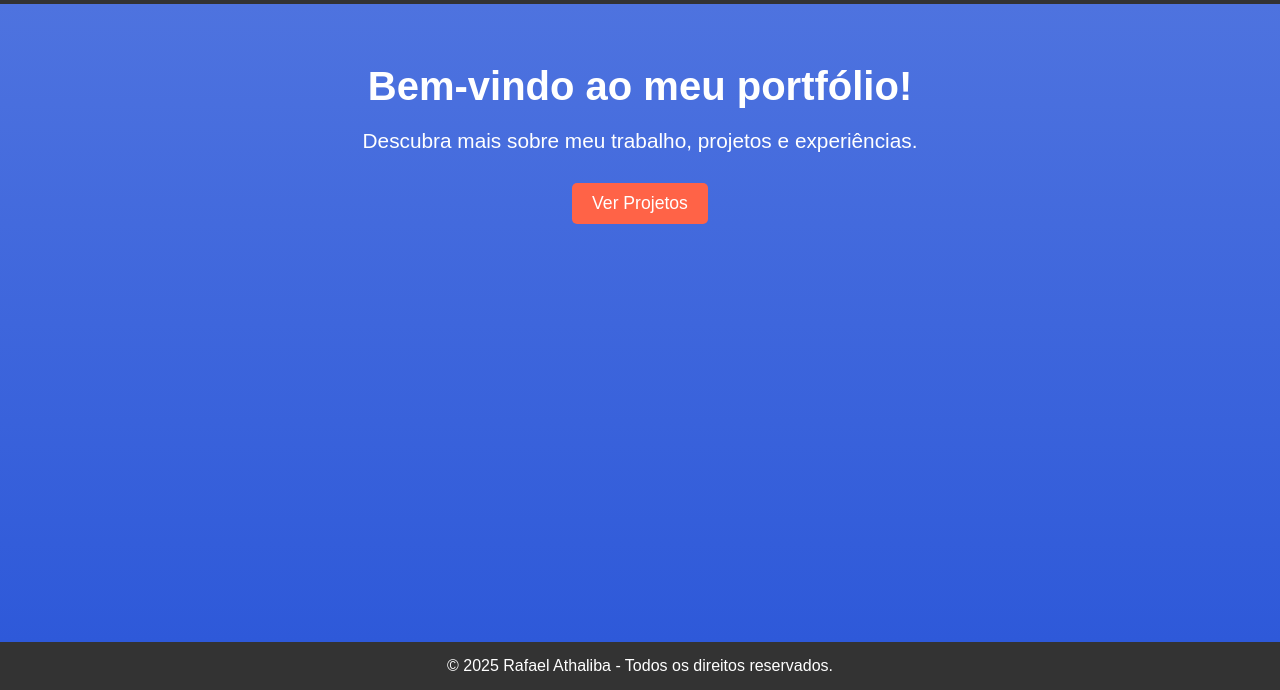
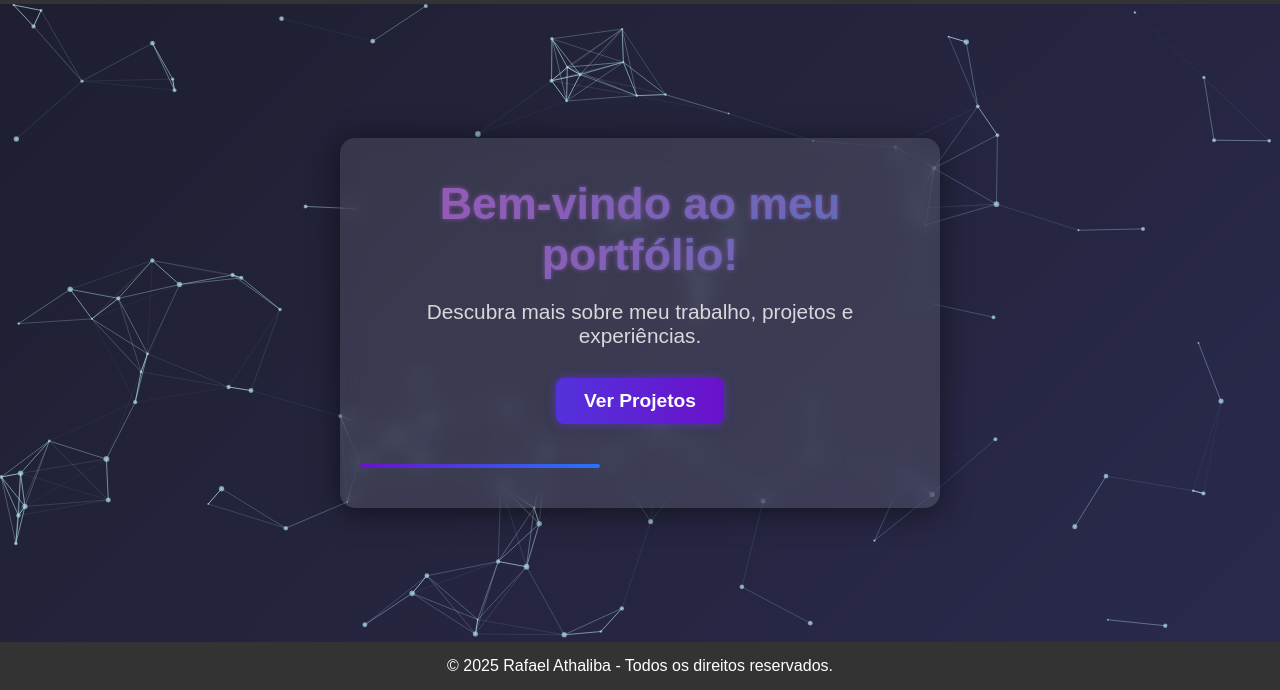
Before and after one commit to athaliba/SITE-PORT, a plain HTML site: page index.html in a window 1280 px wide. Shown: the part 110-800 px from the top of the page. Drawn offline with Linux system fonts and the light colour scheme.

Commit message:
Utilização de IA portifolio

```diff
--- a/css/styleindex.css
+++ b/css/styleindex.css
@@ -4,15 +4,21 @@
     box-sizing: border-box;
 }
 
-body {
+html, body {
+    height: 100%;
+    overflow: hidden; /* Remove scroll vertical */
     font-family: Arial, sans-serif;
-    background-color: #f4f4f9;
-    color: #333;
+    background: linear-gradient(135deg, #1e1e2f, #2a2a4d);
+    color: #ffffff;
     display: flex;
     flex-direction: column;
+}
+
+body {
     min-height: 100vh;
 }
 
+/* Header */
 header {
     background-color: #333;
     color: white;
@@ -20,6 +26,7 @@ header {
     text-align: center;
     position: relative;
     min-height: 100px;
+    flex-shrink: 0;
 }
 
 .container {
@@ -67,43 +74,133 @@ nav ul li a:hover {
     border-bottom: 2px solid #ff6347;
 }
 
+/* Welcome Section: ocupa o espaço restante entre header e footer */
 .welcome-section {
-    background: linear-gradient(to bottom, #4e73df, #2e59d9);
-    color: white;
-    padding: 60px 20px;
+    position: relative;
+    flex-grow: 1;
+    overflow: hidden;
+    display: flex;
+    justify-content: center;
+    align-items: center;
     text-align: center;
-    flex: 1;
 }
 
-.welcome-content h2 {
-    font-size: 2.5em;
-    margin-bottom: 20px;
+/* Canvas partículas ocupa todo espaço da welcome-section, atrás do conteúdo */
+canvas.particles {
+    position: absolute;
+    top: 0;
+    left: 0;
+    width: 100%;
+    height: 100%;
+    display: block;
+    z-index: 0;
 }
 
-.welcome-content p {
-    font-size: 1.3em;
-    margin-bottom: 30px;
+/* Glassmorphism - container */
+.glass-container {
+    position: relative;
+    background: rgba(255, 255, 255, 0.1);
+    backdrop-filter: blur(10px);
+    -webkit-backdrop-filter: blur(10px);
+    border-radius: 15px;
+    padding: 40px;
+    box-shadow: 0 4px 30px rgba(0, 0, 0, 0.5);
+    animation: fadeInScale 0.5s ease-in-out;
+    z-index: 1;
+    max-width: 600px;
+    width: 90%;
 }
 
+@keyframes fadeInScale {
+    from {
+        opacity: 0;
+        transform: scale(0.9);
+    }
+    to {
+        opacity: 1;
+        transform: scale(1);
+    }
+}
+
+/* Título e texto da glass-container */
+.glass-container h2 {
+    font-size: 2.8rem;
+    font-weight: 800;
+    margin-bottom: 20px;
+    background: linear-gradient(90deg, #9b59b6, #2980b9);
+    -webkit-background-clip: text;
+    -webkit-text-fill-color: transparent;
+    text-shadow: 0 0 5px rgba(155,89,182,0.7);
+}
+
+.glass-container p {
+    font-size: 1.3rem;
+    margin-bottom: 30px;
+    color: rgba(255 255 255 / 0.8);
+}
+
+/* Botão dinâmico com gradiente e pulsação */
 .button {
     display: inline-block;
-    padding: 10px 20px;
-    font-size: 1.1em;
+    padding: 12px 28px;
+    border: none;
+    border-radius: 8px;
+    font-size: 1.2em;
+    font-weight: 700;
+    text-decoration: none;
     color: white;
-    background-color: #ff6347;
-    text-decoration: none;
-    border-radius: 5px;
+    background: linear-gradient(270deg, #6a11cb, #2575fc, #6a11cb);
+    background-size: 600% 600%;
+    animation: gradientShift 10s ease infinite;
+    box-shadow: 0 0 10px rgba(101, 52, 213, 0.7);
+    transition: transform 0.3s ease, box-shadow 0.3s ease;
 }
 
 .button:hover {
-    background-color: #ff4500;
+    animation-play-state: paused;
+    transform: scale(1.1);
+    box-shadow: 0 0 25px rgba(101, 52, 213, 1);
 }
 
+/* Animação do gradiente do botão */
+@keyframes gradientShift {
+    0% {
+        background-position: 0% 50%;
+    }
+    50% {
+        background-position: 100% 50%;
+    }
+    100% {
+        background-position: 0% 50%;
+    }
+}
+
+/* Divisor animado com efeito onda */
+.divider {
+    margin-top: 40px;
+    height: 4px;
+    width: 100%;
+    max-width: 200px;
+    background: linear-gradient(90deg, #6a11cb, #2575fc);
+    border-radius: 2px;
+    animation: wave 2s ease-in-out infinite;
+}
+
+@keyframes wave {
+    0%, 100% {
+        transform: scaleX(1);
+    }
+    50% {
+        transform: scaleX(1.2);
+    }
+}
+
+/* Footer */
 footer {
     background-color: #333;
     color: white;
     text-align: center;
     padding: 15px 0;
     font-size: 1em;
-    margin-top: auto;
+    flex-shrink: 0;
 }
--- a/index.html
+++ b/index.html
@@ -1,19 +1,19 @@
 <!DOCTYPE html>
 <html lang="pt-br">
 <head>
-    <meta charset="UTF-8">
-    <meta name="viewport" content="width=device-width, initial-scale=1.0">
+    <meta charset="UTF-8" />
+    <meta name="viewport" content="width=device-width, initial-scale=1" />
     <title>Meu Portfólio</title>
-    <link rel="stylesheet" href="css/styleindex.css">
-    <link rel="stylesheet" href="resp/respIndex.css">
-    <link rel="shortcut icon" href="./assets/favicon.ico" type="image/x-icon">
+    <link rel="stylesheet" href="css/styleindex.css" />
+    <link rel="stylesheet" href="resp/respIndex.css" />
+    <link rel="shortcut icon" href="./assets/favicon.ico" type="image/x-icon" />
 </head>
 <body>
     <!-- Header -->
     <header>
         <div class="container">
             <div class="logo">
-                <img src="assets/athaliba.png" alt="Logo Athaliba" class="logo-img">
+                <img src="assets/athaliba.png" alt="Logo Athaliba" class="logo-img" />
             </div>
             <div class="texto">
                 <h1>Rafael Athaliba</h1>
@@ -29,12 +29,14 @@
         </div>
     </header>
 
-    <!-- Welcome Section (Sem GIF) -->
+    <!-- Welcome Section -->
     <section class="welcome-section">
-        <div class="welcome-content">
+        <canvas class="particles"></canvas>
+        <div class="glass-container" aria-label="Conteúdo principal">
             <h2>Bem-vindo ao meu portfólio!</h2>
             <p>Descubra mais sobre meu trabalho, projetos e experiências.</p>
             <a href="Projetos.html" class="button">Ver Projetos</a>
+            <div class="divider" aria-hidden="true"></div>
         </div>
     </section>
 
@@ -42,5 +44,7 @@
     <footer>
         <p>&copy; 2025 Rafael Athaliba - Todos os direitos reservados.</p>
     </footer>
+
+    <script src="javascript/index.js"></script>
 </body>
 </html>
--- /dev/null
+++ b/javascript/index.js
@@ -0,0 +1,122 @@
+const canvas = document.querySelector('canvas.particles');
+const ctx = canvas.getContext('2d');
+
+let width, height;
+const PARTICLE_COUNT = 120;
+const particles = [];
+const maxDistance = 100;
+let mouse = { x: null, y: null, radius: 150 };
+
+function resize() {
+    width = window.innerWidth;
+    height = window.innerHeight - document.querySelector('header').offsetHeight - document.querySelector('footer').offsetHeight;
+    canvas.width = width;
+    canvas.height = height;
+}
+resize();
+window.addEventListener('resize', resize);
+
+// Cria partículas com posições aleatórias estáticas
+for (let i = 0; i < PARTICLE_COUNT; i++) {
+    particles.push({
+        x: Math.random() * window.innerWidth,
+        y: Math.random() * height,
+        size: Math.random() * 2 + 1,
+        baseX: 0,
+        baseY: 0,
+        speed: 0.05,
+        dx: 0,
+        dy: 0
+    });
+}
+
+// Inicializa baseX e baseY fixos para cada partícula
+particles.forEach(p => {
+    p.baseX = p.x;
+    p.baseY = p.y;
+});
+
+function drawParticle(p) {
+    ctx.beginPath();
+    const gradient = ctx.createRadialGradient(p.x, p.y, 0, p.x, p.y, p.size * 3);
+    gradient.addColorStop(0, 'rgba(173, 216, 230, 0.9)'); // luz azul-clara
+    gradient.addColorStop(1, 'rgba(173, 216, 230, 0)');
+    ctx.fillStyle = gradient;
+    ctx.arc(p.x, p.y, p.size, 0, Math.PI * 2);
+    ctx.fill();
+}
+
+function connectParticles() {
+    for (let a = 0; a < particles.length; a++) {
+        for (let b = a + 1; b < particles.length; b++) {
+            let dx = particles[a].x - particles[b].x;
+            let dy = particles[a].y - particles[b].y;
+            let dist = Math.sqrt(dx * dx + dy * dy);
+
+            if (dist < maxDistance) {
+                ctx.strokeStyle = `rgba(173,216,230,${1 - dist / maxDistance})`;
+                ctx.lineWidth = 1;
+                ctx.beginPath();
+                ctx.moveTo(particles[a].x, particles[a].y);
+                ctx.lineTo(particles[b].x, particles[b].y);
+                ctx.stroke();
+            }
+        }
+    }
+}
+
+function animate() {
+    ctx.clearRect(0, 0, width, height);
+
+    particles.forEach(p => {
+        // Movimento suave em direção ao mouse quando perto
+        if (mouse.x && mouse.y) {
+            let dx = mouse.x - p.x;
+            let dy = mouse.y - p.y;
+            let dist = Math.sqrt(dx * dx + dy * dy);
+
+            if (dist < mouse.radius) {
+                // Move partículas suavemente para próximo ao mouse com amortecimento
+                let moveX = dx * 0.05;
+                let moveY = dy * 0.05;
+
+                p.x += moveX;
+                p.y += moveY;
+            } else {
+                // Voltar suavemente para posição base fixa
+                let baseDx = p.baseX - p.x;
+                let baseDy = p.baseY - p.y;
+
+                p.x += baseDx * 0.02;
+                p.y += baseDy * 0.02;
+            }
+        } else {
+            // Se o mouse não estiver sobre a tela, volta para base
+            let baseDx = p.baseX - p.x;
+            let baseDy = p.baseY - p.y;
+
+            p.x += baseDx * 0.02;
+            p.y += baseDy * 0.02;
+        }
+
+        drawParticle(p);
+    });
+
+    connectParticles();
+
+    requestAnimationFrame(animate);
+}
+
+animate();
+
+// Atualiza posição do mouse relativa ao canvas
+window.addEventListener('mousemove', (e) => {
+    const rect = canvas.getBoundingClientRect();
+    mouse.x = e.clientX - rect.left;
+    mouse.y = e.clientY - rect.top;
+});
+
+window.addEventListener('mouseout', () => {
+    mouse.x = null;
+    mouse.y = null;
+});
```
